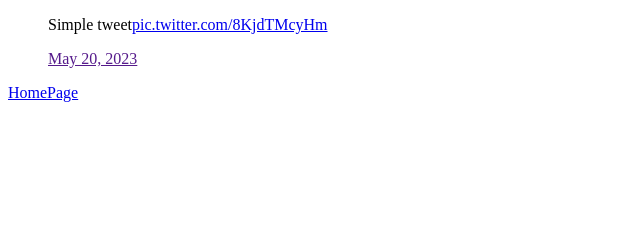
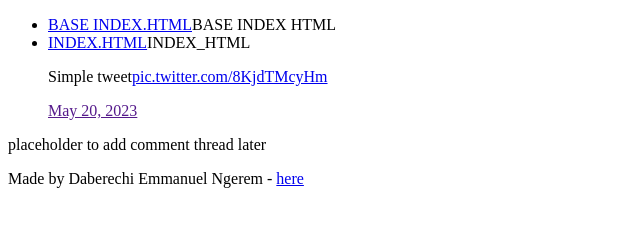
Before and after one commit to Noelngerem/alu-web-development, a plain HTML site: page html_basic/tweets.html in a window 1280 px wide. Shown: the whole page, without its empty margins (0-640 px from the left). Drawn offline with Linux system fonts and the light colour scheme.

Commit message:
task 3 tweets.html

```diff
--- a/html_basic/tweets.html
+++ b/html_basic/tweets.html
@@ -6,12 +6,29 @@
 	</head>
 
 	<body>
-		<blockquote class="twitter-tweet">
-			<p lang="en" dir="ltr">Simple tweet<a href="https://t.co/8KjdTMcyHm">pic.twitter.com/8KjdTMcyHm</a></p>
-			<a href=""https://twitter.com/ErlingHaaland/status/1659997882382942213?ref_src=twsrc%5Etfw">May 20, 2023</a>
-		</blockquote>
-		<script async src="https://platform.twitter.com/widgets.js" charset="utf-8"></script>
+		<header>
+			<ul>
+				<li><a href="base_index.html">BASE INDEX.HTML</a>BASE INDEX HTML</li>
+				<li><a href="index.html">INDEX.HTML</a>INDEX_HTML</li>
+			</ul>
+		</header>
 
-		<a href="index.html">HomePage</a>
+		<main>
+			<article>
+				<blockquote class="twitter-tweet">
+					<p lang="en" dir="ltr">Simple tweet<a href="https://t.co/8KjdTMcyHm">pic.twitter.com/8KjdTMcyHm</a></p>
+					<a href=""https://twitter.com/ErlingHaaland/status/1659997882382942213?ref_src=twsrc%5Etfw">May 20, 2023</a>
+				</blockquote>
+				<script async src="https://platform.twitter.com/widgets.js" charset="utf-8"></script>
+			</article>
+
+			<aside>
+				<p>placeholder to add comment thread later</p>
+			</aside>
+		</main>
+
+		<footer>
+			<p>Made by Daberechi Emmanuel Ngerem - <a href="google.com" target="_blank">here</a></p>
+		</footer>
 	</body>
 </html>
```
